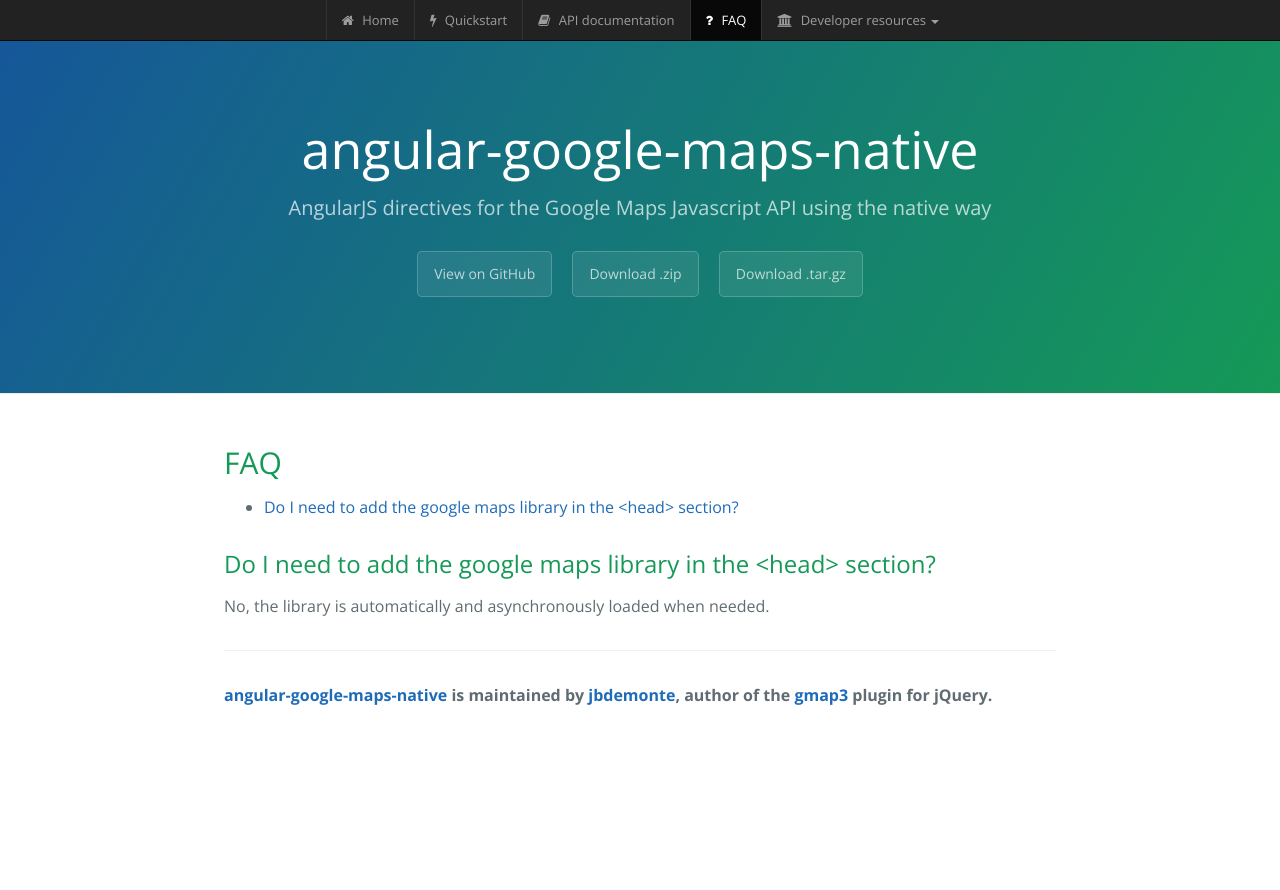
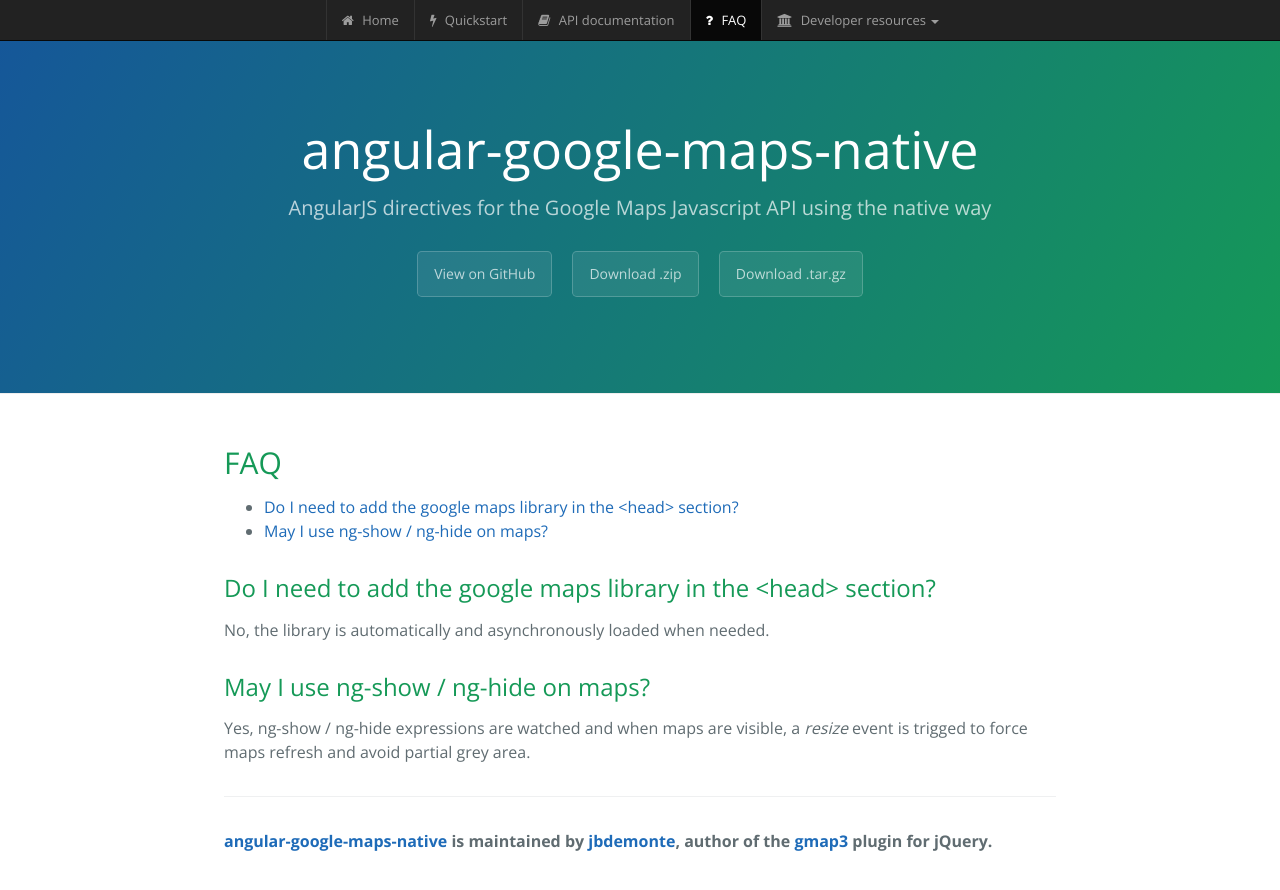
Before and after one commit to jbdemonte/angular-google-maps-native, a Jekyll site: the page built from faq.html, in a window 1280 px wide. Shown: the top 890 px of the page. Built offline with Jekyll 4.4.1, drawn with Linux system fonts in a browser that asks for light colours; nearby versions of some CDN libraries.

Commit message:
update faq

```diff
--- a/faq.html
+++ b/faq.html
@@ -6,10 +6,16 @@
 <h2>FAQ</h2>
 
 <ul>
-<li><a href="#faq-load-library">Do I need to add the google maps library in the &lt;head&gt; section?</a></li>
+  <li><a href="#faq-load-library">Do I need to add the google maps library in the &lt;head&gt; section?</a></li>
+  <li><a href="#faq-show-hide">May I use ng-show / ng-hide on maps?</a></li>
 </ul>
 
 <h3 id="faq-load-library">Do I need to add the google maps library in the &lt;head&gt; section?</h3>
 <p>
   No, the library is automatically and asynchronously loaded when needed.
 </p>
+
+<h3 id="faq-show-hide">May I use ng-show / ng-hide on maps?</h3>
+<p>
+  Yes, ng-show / ng-hide expressions are watched and when maps are visible, a <em>resize</em> event is trigged to force maps refresh and avoid partial grey area.
+</p>
```
